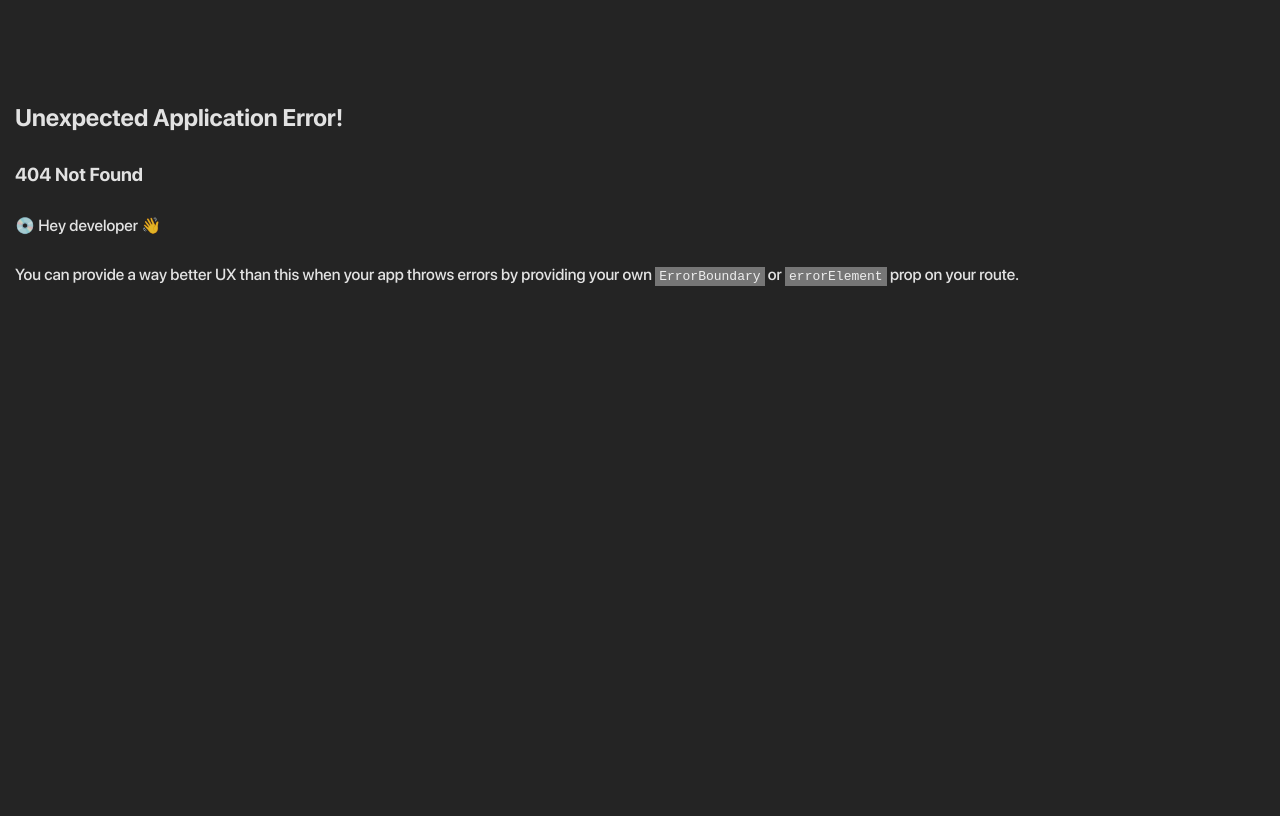
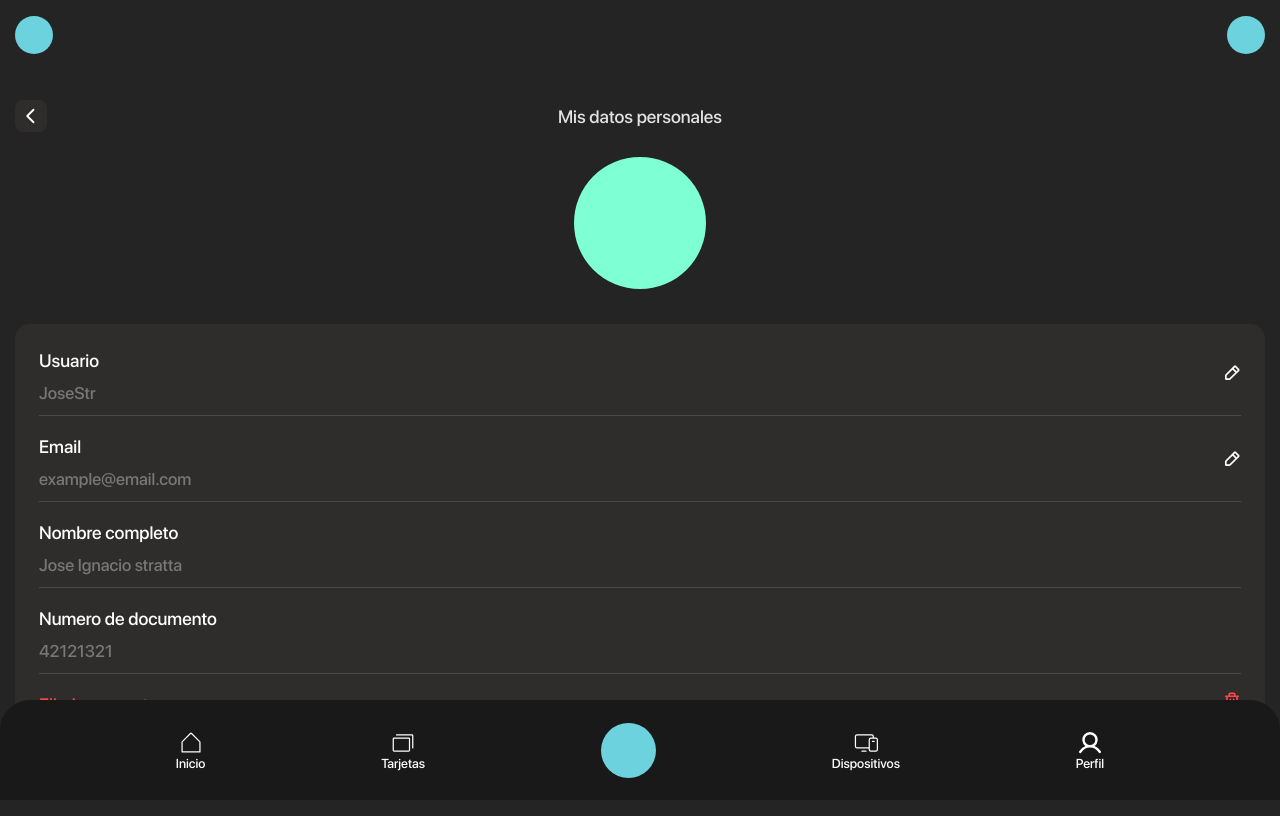
Before and after one commit to lautaro2021/jupiterband, a React (Vite) app in the folder client/: page /perfil/datos-personales in a window 1280 px wide. Before the commit this address had no page. Shown: the top 816 px of the page. Built offline with nearby package versions, Linux system fonts and the light colour scheme.

Commit message:
add profile personal information

```diff
--- a/client/src/App.tsx
+++ b/client/src/App.tsx
@@ -6,6 +6,7 @@ import Devices from "./routes/Devices";
 import Profile from "./routes/Profile";
 import Transactions from "./routes/Transactions";
 import RechargeBalance from "./routes/RechargeBalance";
+import PersonalInformation from "./routes/ProfileOptions/PersonalInformation";
 
 const router = createBrowserRouter([
   {
@@ -37,6 +38,10 @@ const router = createBrowserRouter([
         path: "/recargar-saldo",
         element: <RechargeBalance />,
       },
+      {
+        path: "/perfil/datos-personales",
+        element: <PersonalInformation />,
+      },
     ],
   },
 ]);
--- /dev/null
+++ b/client/src/routes/ProfileOptions/PersonalInformation.tsx
@@ -0,0 +1,15 @@
+import SubHeader from "../../shared/components/SubHeader";
+import ProfileImage from "../../shared/components/layouts/Profile/ProfileImage";
+import ProfileInformation from "../../shared/components/layouts/Profile/UserData/ProfileInformation";
+
+function PersonalInformation() {
+  return (
+    <>
+      <SubHeader text="Mis datos personales" />
+      <ProfileImage />
+      <ProfileInformation />
+    </>
+  );
+}
+
+export default PersonalInformation;
--- /dev/null
+++ b/client/src/shared/components/layouts/Profile/OptionNavigateRow.tsx
@@ -0,0 +1,43 @@
+import { CustomLink } from "../../styled/CustomLink";
+import type { ProfileOptionType } from "../../../models/profile.model";
+import { TYPOGRAPHIES, PALETTE } from "../../../theme/theme";
+import { CustomContainer } from "../../styled/CustomContainer";
+import { addStyleProps } from "../../../../utils/addStyleProps.util";
+
+function OptionNavigateRow({
+  text,
+  Icon,
+  path,
+  exit,
+  value,
+}: ProfileOptionType) {
+  return (
+    <CustomLink
+      to={path}
+      flexdirection="row"
+      alignitems="center"
+      justifycontent="space-between"
+      width="100%"
+      color={!exit ? PALETTE.neutralWhite : PALETTE.cancel}
+      padding={!exit ? "0px 0px 12px 0px" : ""}
+      borderbottom={!exit ? `1px solid ${PALETTE.lightGrey}` : ""}
+    >
+      <CustomContainer flexdirection="column" alignitems="flex-start" gap="4px">
+        <span style={TYPOGRAPHIES.span}>{text}</span>
+        {value && (
+          <span
+            style={addStyleProps(
+              { color: `${PALETTE.greyText}` },
+              TYPOGRAPHIES.userValue
+            )}
+          >
+            {value}
+          </span>
+        )}
+      </CustomContainer>
+      {Icon && <Icon />}
+    </CustomLink>
+  );
+}
+
+export default OptionNavigateRow;
--- a/client/src/shared/components/layouts/Profile/OptionRow.tsx
+++ /dev/null
@@ -1,23 +0,0 @@
-import { CustomLink } from "../../styled/CustomLink";
-import type { ProfileOptionType } from "../../../models/profile.model";
-import { TYPOGRAPHIES, PALETTE } from "../../../theme/theme";
-
-function OptionRow({ text, Icon, path, exit }: ProfileOptionType) {
-  return (
-    <CustomLink
-      to={path}
-      flexdirection="row"
-      alignitems="center"
-      justifycontent="space-between"
-      width="100%"
-      color={!exit ? PALETTE.neutralWhite : PALETTE.cancel}
-      padding={!exit ? "10px 0px 12px 0px" : "14px 0px"}
-      borderbottom={!exit ? `1px solid ${PALETTE.lightGrey}` : ""}
-    >
-      <span style={TYPOGRAPHIES.span}>{text}</span>
-      <Icon />
-    </CustomLink>
-  );
-}
-
-export default OptionRow;
--- a/client/src/shared/components/layouts/Profile/ProfileImage.tsx
+++ b/client/src/shared/components/layouts/Profile/ProfileImage.tsx
@@ -1,7 +1,7 @@
 import styled from "styled-components";
 import { TYPOGRAPHIES } from "../../../theme/theme";
 
-function ProfileImage({ name }: { name: string }) {
+function ProfileImage({ name }: { name?: string }) {
   return (
     <CustomProfileImage>
       <picture></picture>
--- a/client/src/shared/components/layouts/Profile/ProfileOptions.tsx
+++ b/client/src/shared/components/layouts/Profile/ProfileOptions.tsx
@@ -1,13 +1,15 @@
 import Card from "../../Card";
-import OptionRow from "./OptionRow";
+import OptionNavigateRow from "./OptionNavigateRow";
 import { PALETTE } from "../../../theme/theme";
 import { profileData } from "../../../models/profile.model";
+import { CustomContainer } from "../../styled/CustomContainer";
 
 function ProfileOptions() {
   return (
     <Card color={PALETTE.darkGrey} padding="18px 24px" fullsize>
+      <CustomContainer flexdirection="column" width="100%" gap="12px">
         {profileData.map((opt, idx) => (
-        <OptionRow
+          <OptionNavigateRow
             key={idx}
             text={opt.text}
             Icon={opt.Icon}
@@ -15,6 +17,7 @@ function ProfileOptions() {
             exit={opt.exit}
           />
         ))}
+      </CustomContainer>
     </Card>
   );
 }
--- /dev/null
+++ b/client/src/shared/components/layouts/Profile/UserData/ProfileInformation.tsx
@@ -0,0 +1,26 @@
+import OptionNavigateRow from "../OptionNavigateRow";
+import Card from "../../../Card";
+import { CustomContainer } from "../../../styled/CustomContainer";
+import { userDataOptions } from "../../../../models/userData.model";
+import { PALETTE } from "../../../../theme/theme";
+
+function ProfileInformation() {
+  return (
+    <Card color={PALETTE.darkGrey} padding="18px 24px" fullsize>
+      <CustomContainer flexdirection="column" width="100%" gap="12px">
+        {userDataOptions.map((opt, idx) => (
+          <OptionNavigateRow
+            key={idx}
+            path=""
+            text={opt.option}
+            value={opt.value}
+            Icon={opt.Icon}
+            exit={opt.delete}
+          />
+        ))}
+      </CustomContainer>
+    </Card>
+  );
+}
+
+export default ProfileInformation;
--- a/client/src/shared/components/styled/CustomLink.tsx
+++ b/client/src/shared/components/styled/CustomLink.tsx
@@ -14,6 +14,6 @@ export const CustomLink = styled(Link)<ContainerProps>`
   border-bottom: ${(props) => props.borderbottom};
 
   span {
-    margin: 0;
+    margin-top: 0px;
   }
 `;
--- a/client/src/shared/hooks/usePath.ts
+++ b/client/src/shared/hooks/usePath.ts
@@ -2,13 +2,16 @@ import { useLocation } from "react-router-dom";
 
 const paths: Record<string, string> = {
   "/": "/",
-  "/tarjetas": "/tarjetas",
-  "/dispositivos": "/dispositivos",
-  "/perfil": "/perfil",
+  tarjetas: "tarjetas",
+  dispositivos: "dispositivos",
+  perfil: "perfil",
 };
 
 export const useGetPath = (path: string) => {
   const { pathname } = useLocation();
 
-  return paths[pathname] === path;
+  const parsedPath = path === "/" ? path : path.split("/")[1];
+  const parsedActualPath = pathname === "/" ? pathname : pathname.split("/")[1];
+
+  return paths[parsedActualPath] === parsedPath;
 };
--- a/client/src/shared/models/profile.model.tsx
+++ b/client/src/shared/models/profile.model.tsx
@@ -4,7 +4,8 @@ import { SignOut } from "@phosphor-icons/react";
 export type ProfileOptionType = {
   text: string;
   path: string;
-  Icon: () => JSX.Element;
+  Icon?: () => JSX.Element;
+  value?: string;
   exit?: boolean;
 };
 
--- /dev/null
+++ b/client/src/shared/models/userData.model.tsx
@@ -0,0 +1,35 @@
+import { PencilSimple } from "@phosphor-icons/react";
+import { Trash } from "@phosphor-icons/react";
+
+export type UserDataType = {
+  option: string;
+  Icon?: () => JSX.Element;
+  value?: string;
+  delete?: boolean;
+};
+
+export const userDataOptions: UserDataType[] = [
+  {
+    option: "Usuario",
+    value: "JoseStr",
+    Icon: () => <PencilSimple size={18} weight="bold" />,
+  },
+  {
+    option: "Email",
+    value: "example@email.com",
+    Icon: () => <PencilSimple size={18} weight="bold" />,
+  },
+  {
+    option: "Nombre completo",
+    value: "Jose Ignacio stratta",
+  },
+  {
+    option: "Numero de documento",
+    value: "42121321",
+  },
+  {
+    option: "Eliminar cuenta",
+    Icon: () => <Trash size={18} weight="bold" />,
+    delete: true,
+  },
+];
--- a/client/src/shared/theme/theme.ts
+++ b/client/src/shared/theme/theme.ts
@@ -43,7 +43,8 @@ export type TypographiesType =
   | "label"
   | "button"
   | "setterButton"
-  | "balanceInput";
+  | "balanceInput"
+  | "userValue";
 
 export const TYPOGRAPHIES: Record<TypographiesType, Typography> = {
   h1: {
@@ -100,6 +101,12 @@ export const TYPOGRAPHIES: Record<TypographiesType, Typography> = {
     lineHeight: "normal",
     fontStyle: "normal",
   },
+  userValue: {
+    fontSize: "17px",
+    fontWeight: "400",
+    lineHeight: "normal",
+    fontStyle: "normal",
+  },
   label: {
     fontSize: "",
     fontWeight: "",
```
Lines whose indentation alone changed are shown as unchanged.
